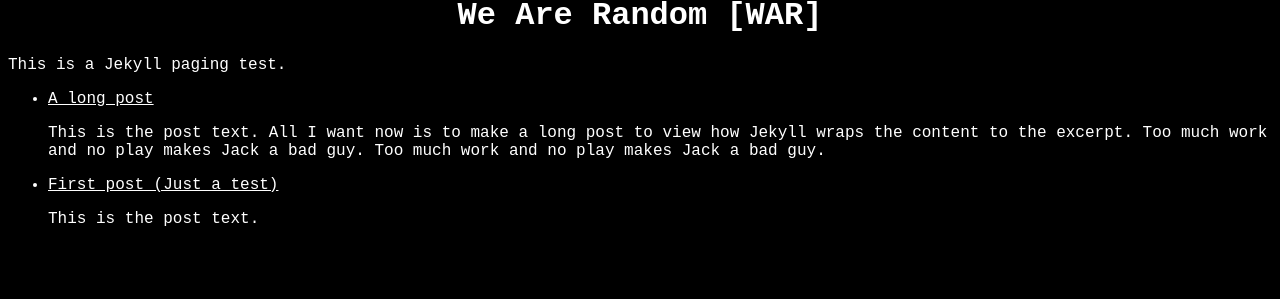
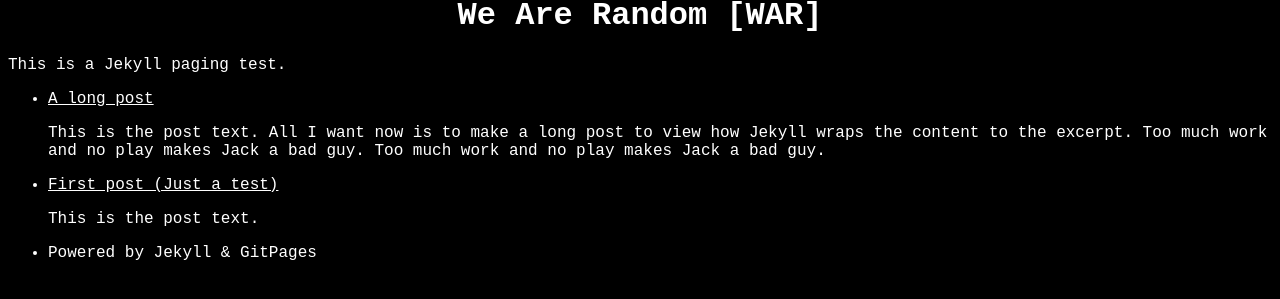
Before and after one commit to wearerandom/wearerandom.github.io, a Jekyll site: the page built from index.html, in a window 1280 px wide, cut to the strip 345-644 px from the top of the page. Built offline with Jekyll 4.4.1, drawn with Linux system fonts in a browser that asks for light colours.

Commit message:
Update default.html

```diff
--- a/_layouts/default.html
+++ b/_layouts/default.html
@@ -5,5 +5,7 @@
 
     {{ content }}
 
+    {% include bottom.html %}
+
 </body>
 </html>
```
